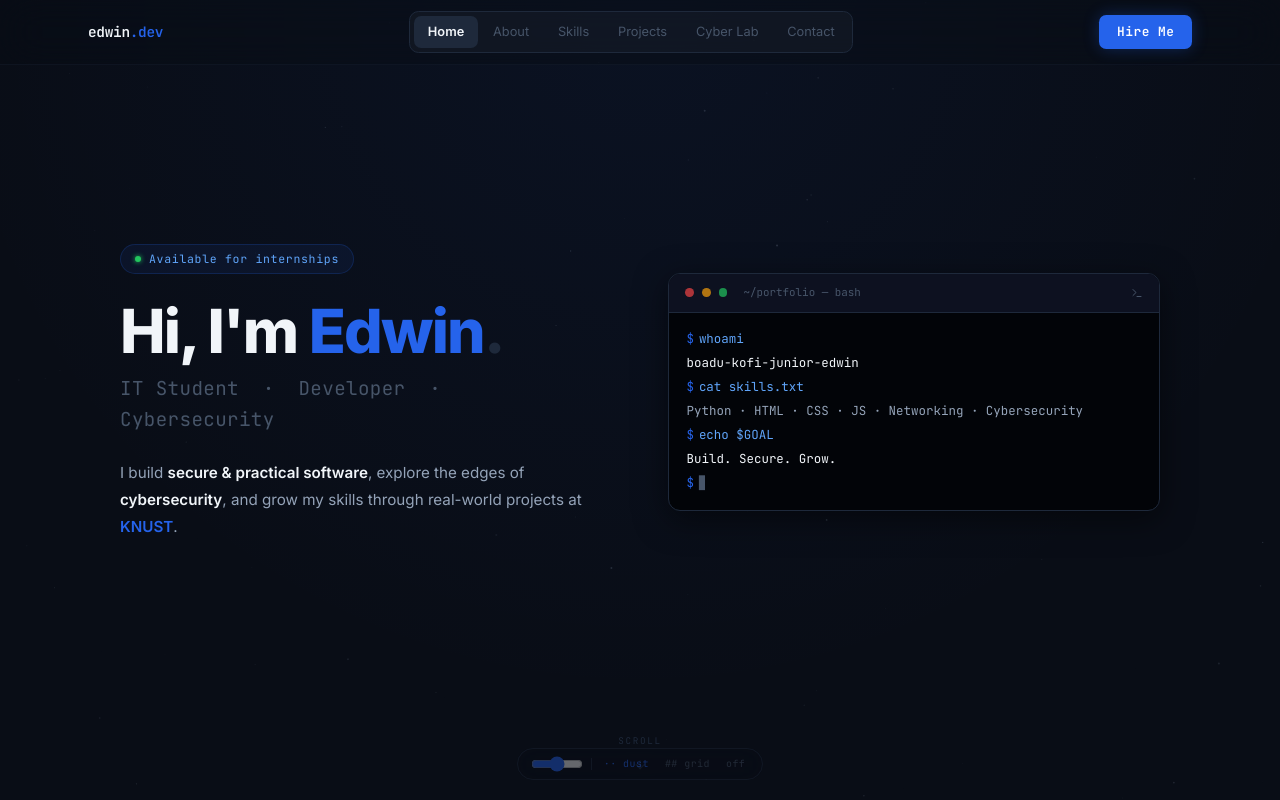
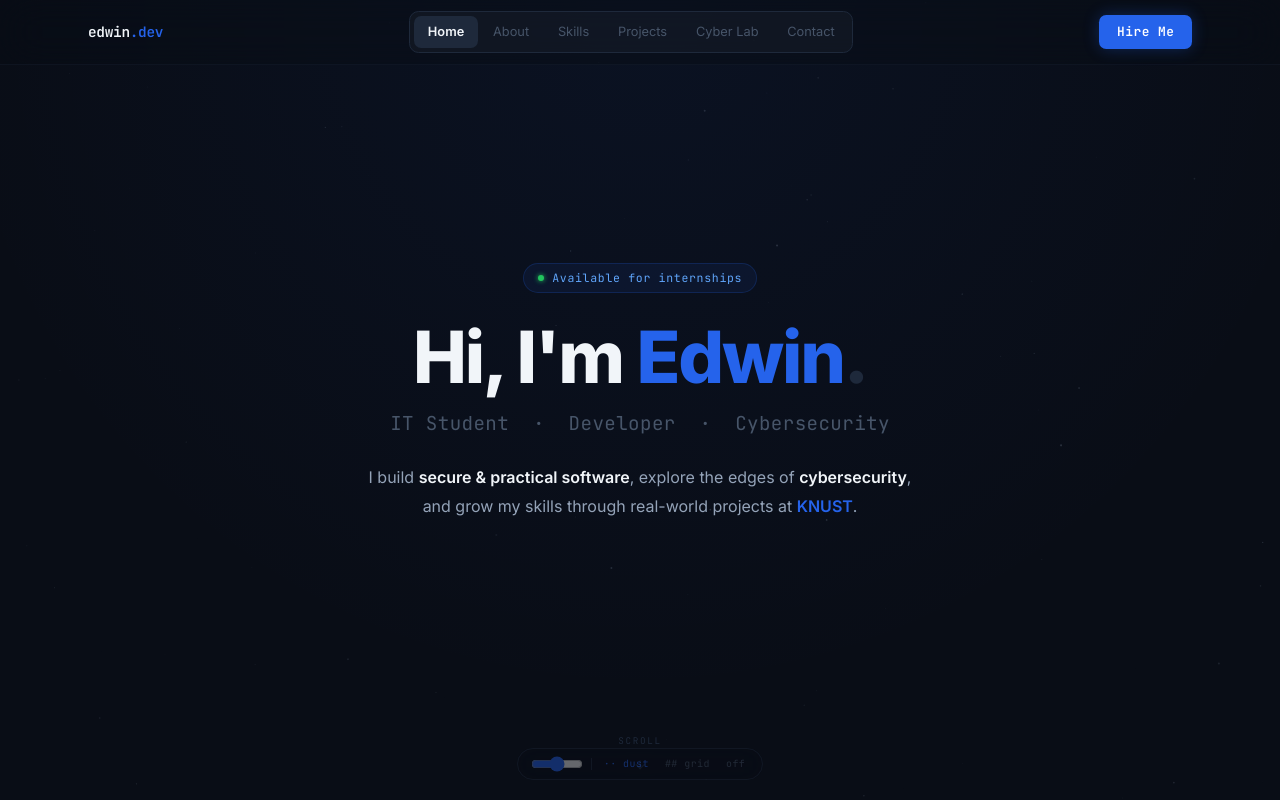
Before and after one commit to Junior09-gif/My-Portfolio, a React (Vite) app in the folder My-Portfolio-main/My-Portfolio-main/: page / in a window 1280 px wide. Shown: the top 800 px of the page. Built offline with nearby package versions, Linux system fonts and the light colour scheme.

Commit message:
Remove terminal widget from Hero, clean centered layout

```diff
--- a/My-Portfolio-main/My-Portfolio-main/src/components/Hero.tsx
+++ b/My-Portfolio-main/My-Portfolio-main/src/components/Hero.tsx
@@ -1,6 +1,5 @@
-import { useState, useEffect } from "react";
 import { motion } from "motion/react";
-import { ArrowDown, Terminal } from "lucide-react";
+import { ArrowDown } from "lucide-react";
 import { UserProfile } from "../types";
 
 interface HeroProps { profile: UserProfile; }
@@ -17,76 +16,6 @@ const fade = (delay = 0) => ({
   transition: { duration: 0.8, ease: "easeOut", delay },
 });
 
-const TERMINAL_LINES: { prefix: string; text: string; color: string }[] = [
-  { prefix: "$ ", text: "whoami", color: "#60a5fa" },
-  { prefix: "", text: "boadu-kofi-junior-edwin", color: "#f1f5f9" },
-  { prefix: "$ ", text: "cat skills.txt", color: "#60a5fa" },
-  { prefix: "", text: "Python · HTML · CSS · JS · Networking · Cybersecurity", color: "#94a3b8" },
-  { prefix: "$ ", text: "echo $GOAL", color: "#60a5fa" },
-  { prefix: "", text: "Build. Secure. Grow.", color: "#f1f5f9" },
-];
-
-function TerminalWidget() {
-  const [count, setCount] = useState(0);
-  const [cursor, setCursor] = useState(true);
-
-  useEffect(() => {
-    if (count >= TERMINAL_LINES.length) return;
-    const t = setTimeout(() => setCount(c => Math.min(c + 1, TERMINAL_LINES.length)), 480);
-    return () => clearTimeout(t);
-  }, [count]);
-
-  useEffect(() => {
-    const t = setInterval(() => setCursor(c => !c), 550);
-    return () => clearInterval(t);
-  }, []);
-
-  const visibleLines = TERMINAL_LINES.slice(0, count);
-  const done = count >= TERMINAL_LINES.length;
-
-  return (
-    <div style={{
-      background: "#020408", border: "1px solid #1e293b",
-      borderRadius: "0.75rem", overflow: "hidden",
-      boxShadow: "0 8px 32px rgba(0,0,0,0.5)",
-      maxWidth: "32rem", width: "100%",
-    }}>
-      {/* Title bar */}
-      <div style={{
-        display: "flex", alignItems: "center", gap: "0.5rem",
-        padding: "0.65rem 1rem", background: "#0d1120",
-        borderBottom: "1px solid #1e293b",
-      }}>
-        {["#ef4444", "#f59e0b", "#22c55e"].map(c => (
-          <span key={c} style={{ width: "0.55rem", height: "0.55rem", borderRadius: "50%", background: c, opacity: 0.7 }} />
-        ))}
-        <span style={{ marginLeft: "0.5rem", fontSize: "0.68rem", color: "#475569", fontFamily: "var(--font-mono)" }}>
-          ~/portfolio — bash
-        </span>
-        <Terminal style={{ width: "0.75rem", height: "0.75rem", color: "#475569", marginLeft: "auto" }} />
-      </div>
-
-      {/* Body */}
-      <div style={{
-        padding: "1rem 1.1rem 1.1rem", fontFamily: "var(--font-mono)",
-        fontSize: "0.78rem", minHeight: "11rem",
-        display: "flex", flexDirection: "column", gap: "0.25rem",
-      }}>
-        {visibleLines.map((l, i) => (
-          <div key={i} style={{ display: "flex", gap: "0.3rem" }}>
-            {l.prefix ? <span style={{ color: "#2563eb", userSelect: "none" }}>{l.prefix}</span> : null}
-            <span style={{ color: l.color }}>{l.text}</span>
-          </div>
-        ))}
-        <div style={{ display: "flex", gap: "0.3rem" }}>
-          <span style={{ color: "#2563eb" }}>$ </span>
-          <span style={{ color: done ? "#475569" : "#f1f5f9", opacity: cursor ? 1 : 0 }}>▋</span>
-        </div>
-      </div>
-    </div>
-  );
-}
-
 export default function Hero({ profile }: HeroProps) {
   const scroll = (id: string) =>
     document.querySelector(id)?.scrollIntoView({ behavior: "smooth" });
@@ -101,16 +30,12 @@ export default function Hero({ profile }: HeroProps) {
     }}>
       <div style={{
         position: "relative", zIndex: 2,
-        maxWidth: "68rem", margin: "0 auto",
+        maxWidth: "52rem", margin: "0 auto",
         padding: "7rem 1.5rem 8rem",
-        display: "grid",
-        gridTemplateColumns: "repeat(auto-fit, minmax(280px, 1fr))",
-        gap: "3.5rem",
-        alignItems: "center",
+        display: "flex", flexDirection: "column",
+        alignItems: "center", textAlign: "center",
+        gap: "1.5rem",
       }}>
-
-        {/* ── Left: text content ── */}
-        <div style={{ display: "flex", flexDirection: "column", gap: "1.5rem" }}>
 
         {/* Status badge */}
         <motion.div {...fade(0.05)}>
@@ -131,7 +56,7 @@ export default function Hero({ profile }: HeroProps) {
         {/* Headline */}
         <motion.div {...rise(0.1)}>
           <h1 style={{
-              fontSize: "clamp(2.4rem, 5vw, 3.8rem)",
+            fontSize: "clamp(2.8rem, 6vw, 4.5rem)",
             fontWeight: 800, letterSpacing: "-0.03em", lineHeight: 1.1,
             color: "#f1f5f9",
           }}>
@@ -141,7 +66,7 @@ export default function Hero({ profile }: HeroProps) {
           </h1>
           <p style={{
             fontSize: "clamp(1rem, 2vw, 1.2rem)",
-              color: "#475569", marginTop: "0.5rem",
+            color: "#475569", marginTop: "0.75rem",
             fontFamily: "var(--font-mono)", letterSpacing: "0.02em",
           }}>
             IT Student &nbsp;·&nbsp; Developer &nbsp;·&nbsp; Cybersecurity
@@ -150,20 +75,15 @@ export default function Hero({ profile }: HeroProps) {
 
         {/* Bio */}
         <motion.p {...rise(0.2)} style={{
-            fontSize: "0.95rem", lineHeight: 1.78,
-            color: "#94a3b8", maxWidth: "30rem",
+          fontSize: "1rem", lineHeight: 1.8,
+          color: "#94a3b8", maxWidth: "34rem",
         }}>
           I build <strong style={{ color: "#f1f5f9", fontWeight: 600 }}>secure &amp; practical software</strong>,
           explore the edges of <strong style={{ color: "#f1f5f9", fontWeight: 600 }}>cybersecurity</strong>,
           and grow my skills through real-world projects at{" "}
           <strong style={{ color: "#2563eb", fontWeight: 600 }}>KNUST</strong>.
         </motion.p>
-        </div>
 
-        {/* ── Right: terminal ── */}
-        <motion.div {...fade(0.45)} style={{ display: "flex", justifyContent: "center" }}>
-          <TerminalWidget />
-        </motion.div>
       </div>
 
       {/* Scroll cue */}
```
Lines whose indentation alone changed are shown as unchanged.
